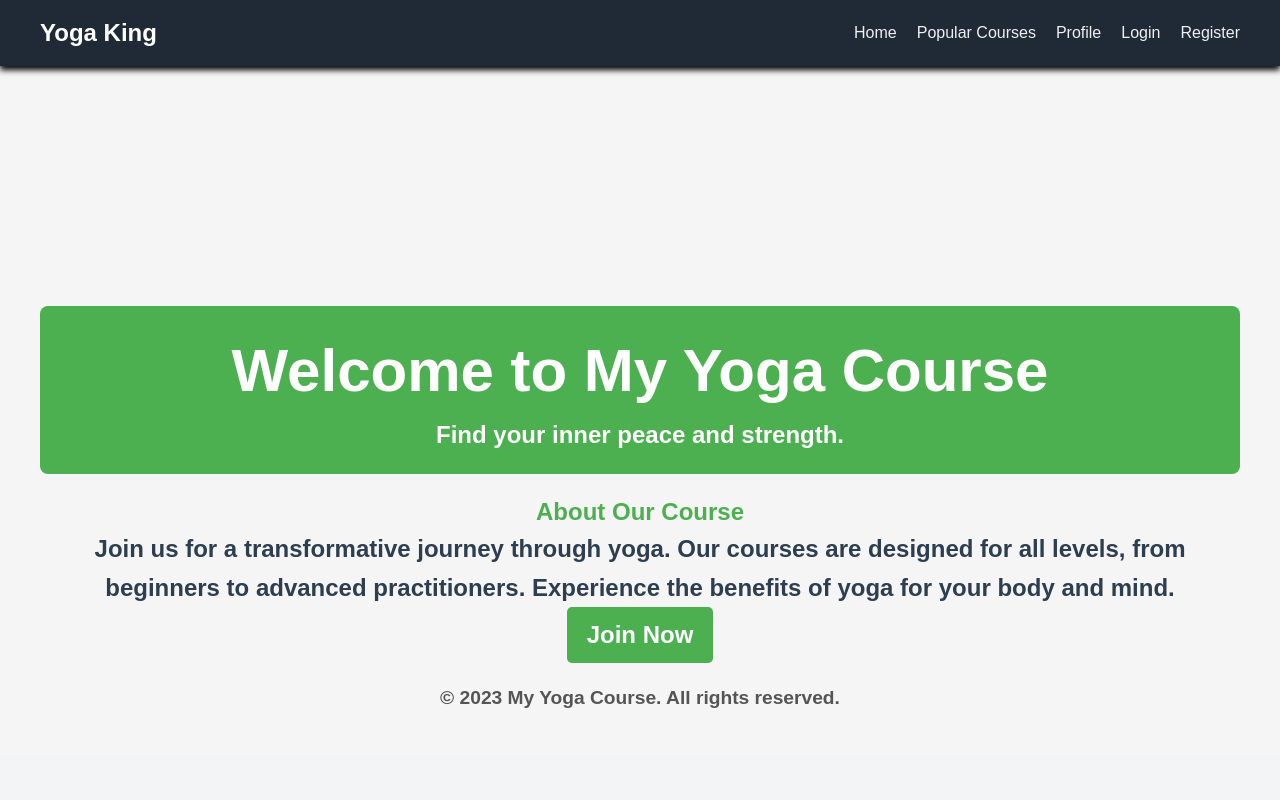
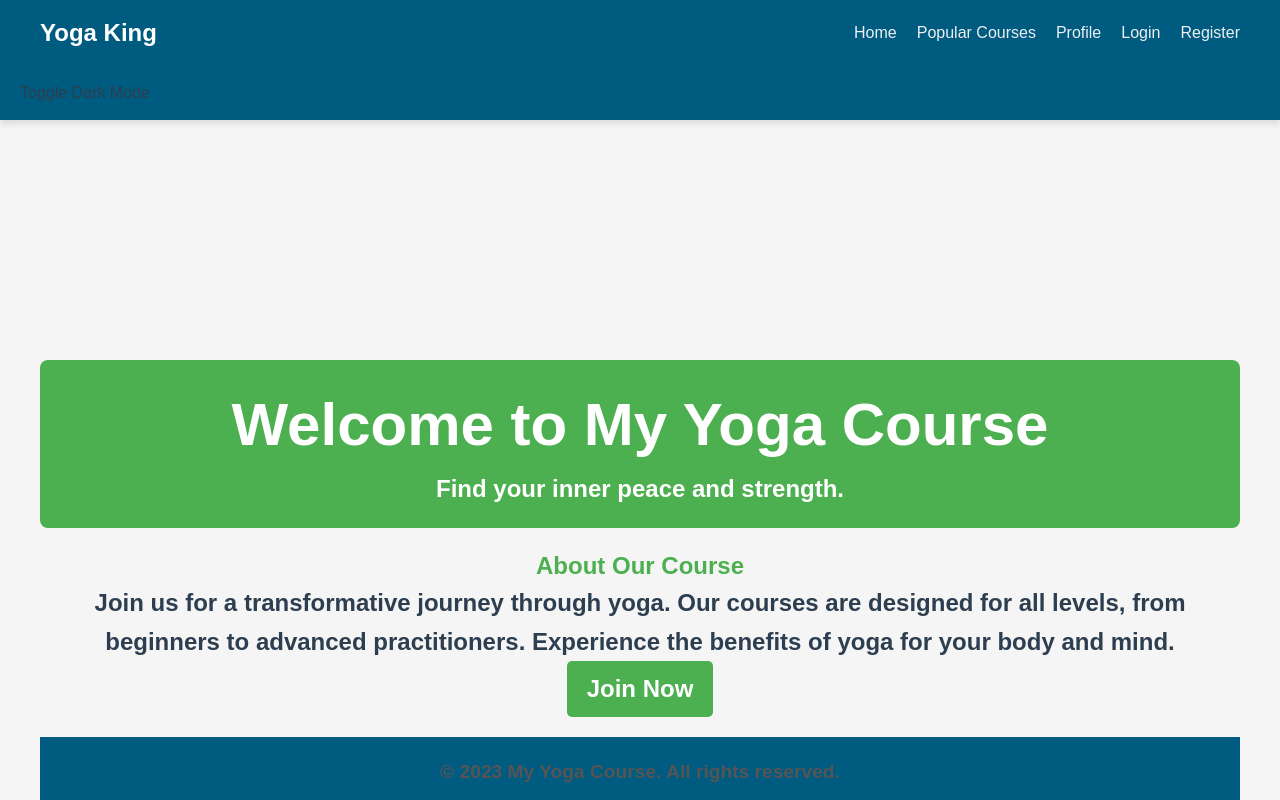
Before and after one commit to mashrur23/471, a React (Create React App) app: page / in a window 1280 px wide. Shown: the top 800 px of the page. Built offline with nearby package versions, Linux system fonts and the light colour scheme.

Commit message:
Darkmode updated

```diff
--- a/src/App.js
+++ b/src/App.js
@@ -2,6 +2,7 @@ import React from 'react';
 import './index.css';
 import { BrowserRouter as Router, Route, Routes } from 'react-router-dom';
 import Navbar from './components/Navbar';
+import DarkToggle from './components/DarkToggle';
 import Footer from './components/Footer';
 import Login from './components/Login';
 import Register from './components/Register';
@@ -35,6 +36,7 @@ const App = () => {
         `}</style>
 
         <Navbar />
+        <DarkToggle /> {/* Dark mode toggle button */}
         <main style={{ flex: 1, padding: '20px' }}>
           <Routes>
             <Route path="/popular-course" element={
```
